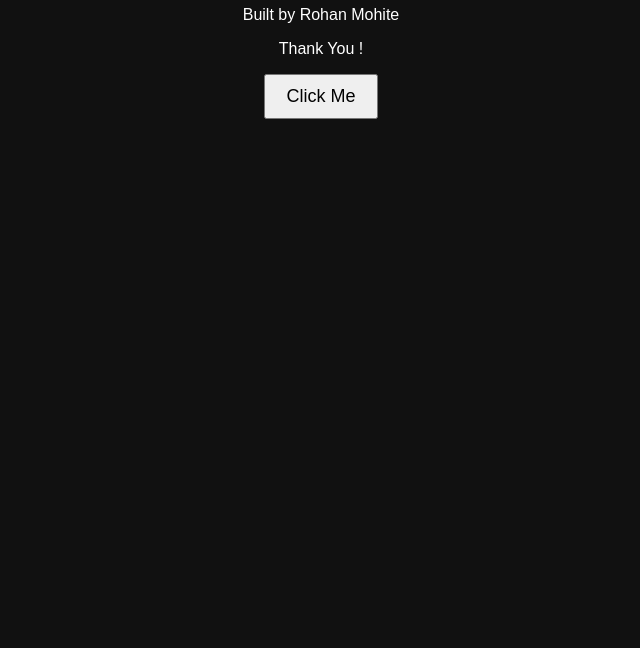
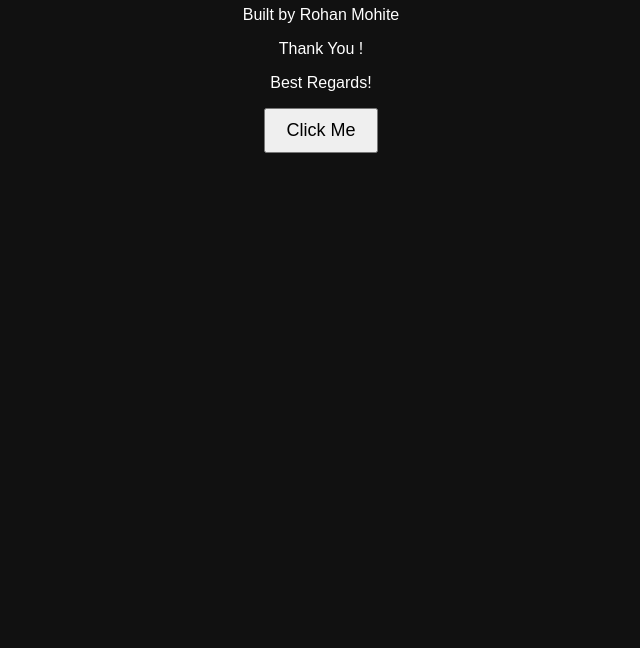
Before and after one commit to rohan5115/docker-website, a plain HTML site: page index.html in a window 1280 px wide. Shown: the part 152-800 px from the top of the page, without its empty margins (319-959 px from the left). Drawn offline with Linux system fonts and the light colour scheme.

Commit message:
Sign added

```diff
--- a/index.html
+++ b/index.html
@@ -26,6 +26,7 @@
     <h1>Welcome to My Docker Website</h1>
     <p>Built by Rohan Mohite</p>
     <p>Thank You !</p>
+    <p>Best Regards!</p>
 
     <button onclick="showMessage()">
         Click Me
```
